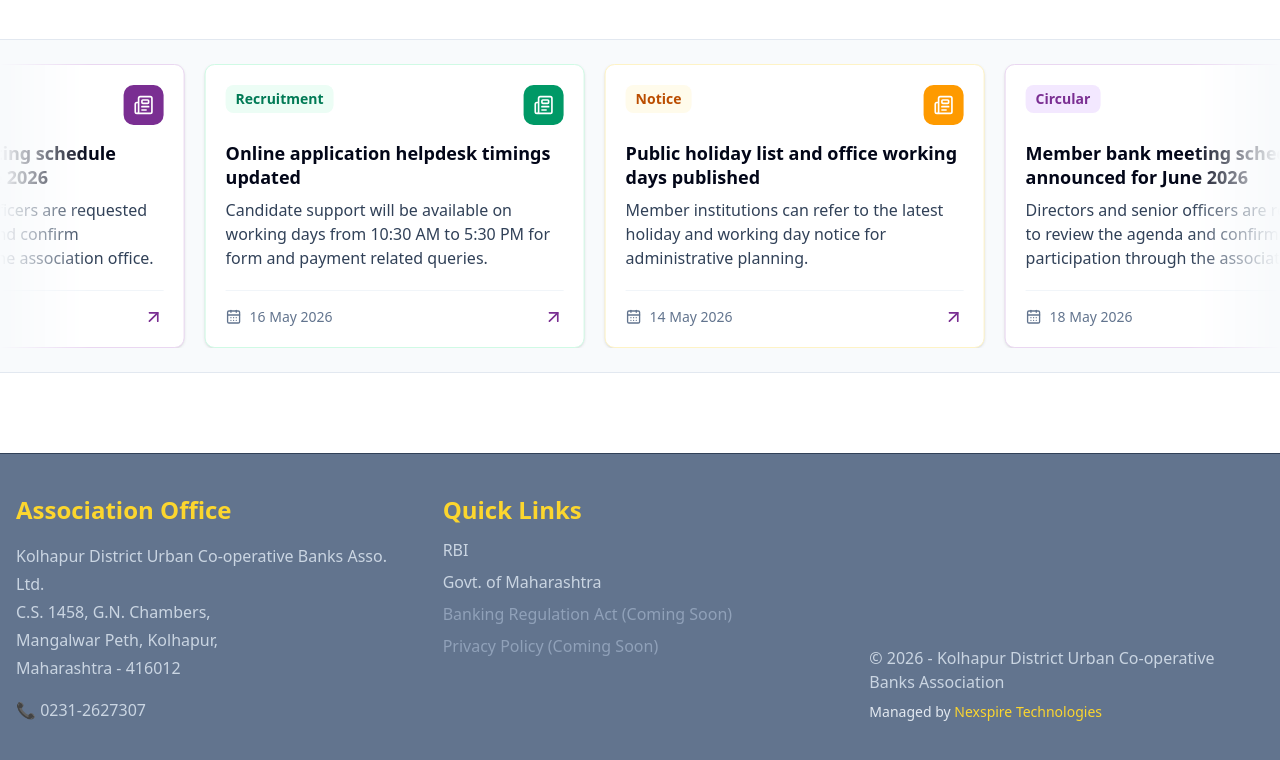
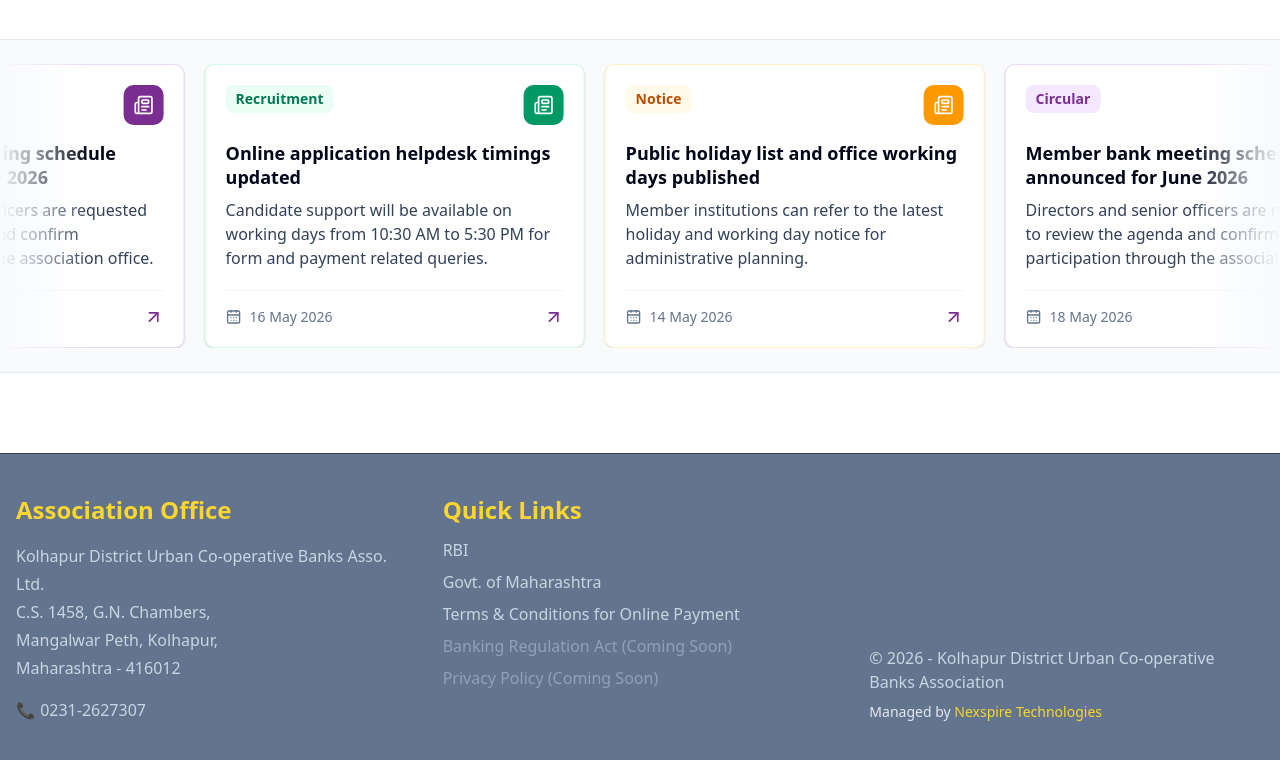
Before and after one commit to NikhiL-Nandeshwar/bank-association, a Next.js app: page / in a window 1280 px wide. Shown: the part 1881-2641 px from the top of the page. Built offline with nearby package versions, Linux system fonts and the light colour scheme; no server answers.

Commit message:
terms for online payment - added in footer

```diff
--- a/src/components/layout/Footer.tsx
+++ b/src/components/layout/Footer.tsx
@@ -63,6 +63,17 @@ export default function Footer() {
               </a>
             </li>
 
+            <li>
+              <a
+                href="/pdf/termsforpayment.pdf"
+                target="_blank"
+                rel="noopener noreferrer"
+                className="transition hover:text-[#fcd62e]"
+              >
+                Terms & Conditions for Online Payment
+              </a>
+            </li>
+
             {/* <li>
               <Link
                 href="/banking-regulation-act"
```
Also changed, not shown: 1 other file (tests, documents, lock files or other folders).
